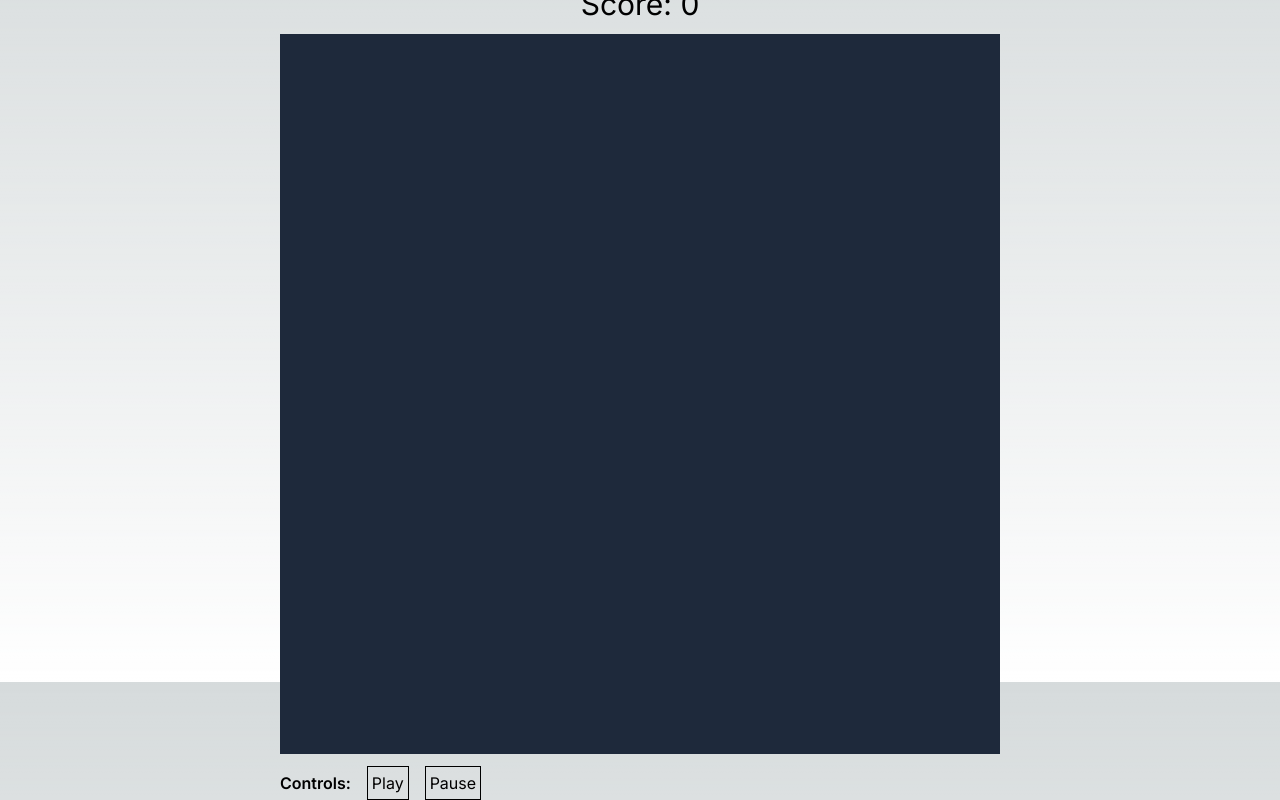
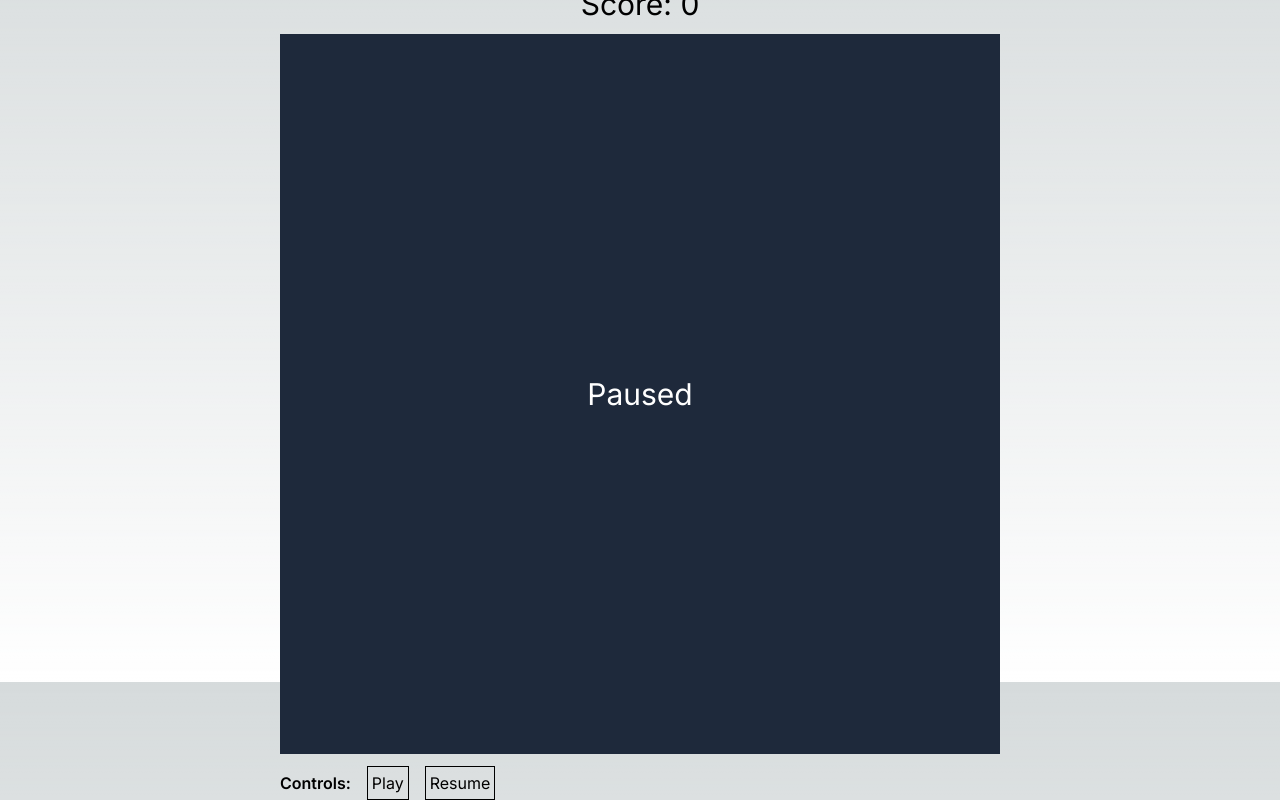
Before and after one commit to NathanielCoxson/pixel-arcade, a Next.js app: page /snake in a window 1280 px wide. Both pictures are taken after a click on the button "Pause". Shown: the part 118-918 px from the top of the page. Built offline with nearby package versions, Linux system fonts and the light colour scheme.

Commit message:
Finished pause feature.

```diff
--- a/app/snake/GameBoard.tsx
+++ b/app/snake/GameBoard.tsx
@@ -21,8 +21,11 @@ export default function GameBoard() {
     const colors = [OFF_COLOR, ON_COLOR, FOOD_COLOR];
 
     const [gameOver, setGameOver] = useState(false);
+    const [gamePaused, setGamePaused] = useState(false);
     const [displayedScore, setDisplayedScore] = useState<number>(0);
     const [board, setBoard] = useState<number[][]>([]);
+    const [prevSnakeCoords, setPrevSnakeCoords] = useState<Coordinate[]>([]);
+    const [prevDirection, setPrevDirection] = useState<Direction | undefined>(Direction.Right);
     const interval = useRef<ReturnType<typeof setInterval>>();
     let head: Coordinate = [0, 0];
     let snakeCoords: Coordinate[] = [];
@@ -103,8 +106,30 @@ export default function GameBoard() {
      */
     function endGame(): void {
         setGameOver(true);
+        setGamePaused(false);
         clearInterval(interval.current);
         document.removeEventListener('keydown', arrowKeyDownListener);
+    }
+
+    /**
+     * Pauses the game, saving the current state.
+     */
+    function pauseGame(): void {
+        setGamePaused(true);
+        clearInterval(interval.current);
+    }
+
+    /**
+     * Resumes the game after a pause using the existing state.
+     */
+    function resumeGame(): void {
+        snakeCoords = [...prevSnakeCoords];
+        head = snakeCoords[snakeCoords.length - 1];
+        currDirection = prevDirection;
+        score = displayedScore;
+        document.addEventListener('keydown', arrowKeyDownListener);
+        setGamePaused(false);
+        interval.current = setInterval(move, 500);
     }
 
     /**
@@ -112,7 +137,6 @@ export default function GameBoard() {
      * @returns void
      */
     function move(): void {
-        console.log('move');
         head = getNextLocation(head, currDirection);
         const headRow = head[0];
         const headCol = head[1];
@@ -126,7 +150,6 @@ export default function GameBoard() {
 
         const eatFood = board[headRow][headCol] === 2;
         if (eatFood) {
-
             setDisplayedScore(prev => prev + 1);
             score += 1;
             if (score === MAX_SCORE) {
@@ -150,6 +173,7 @@ export default function GameBoard() {
 
         // Add new head coordinate
         snakeCoords.push(head);
+        setPrevSnakeCoords(snakeCoords);
         setCellValue(head, 1);
     }
 
@@ -169,6 +193,7 @@ export default function GameBoard() {
 
         if (arrowKeys.has(key)) {
             currDirection = arrowKeys.get(key);
+            setPrevDirection(currDirection);
         }
     }
 
@@ -184,6 +209,7 @@ export default function GameBoard() {
         setBoard(cleanBoard);
         setDisplayedScore(0);
         setGameOver(false);
+        setGamePaused(false);
         const startRow = 0;
         const startCol = 0;
 
@@ -210,6 +236,8 @@ export default function GameBoard() {
         <section className="flex flex-col gap-3">
             <h2 className="text-center text-3xl">Score: {displayedScore}</h2>
             <div>
+                {/* Notification Overlays */}
+                {/* Game Over */}
                 {gameOver && <div className="absolute min-w-game-width min-h-game-height">
                     {displayedScore < MAX_SCORE && <h2 className="absolute top-1/2 left-1/2 -translate-x-1/2 -translate-y-1/2 text-center text-white text-3xl">
                         Game Over
@@ -218,6 +246,14 @@ export default function GameBoard() {
                         You Win!
                     </h2>}
                 </div>}
+                {/* Game Paused */}
+                {gamePaused && <div className="absolute min-w-game-width min-h-game-height">
+                    <h2 className="absolute top-1/2 left-1/2 -translate-x-1/2 -translate-y-1/2 text-center text-white text-3xl">
+                        Paused
+                    </h2>
+                </div>}
+
+                {/* Game Board */}
                 <div className="grid grid-rows-4 grid-cols-4 min-w-game-width min-h-game-height bg-slate-800">
 
                     {board.map((row: number[], i: number) => {
@@ -233,6 +269,8 @@ export default function GameBoard() {
                     })}
                 </div>
             </div>
+
+            {/* Controls */}
             <div className="flex gap-4 items-center">
                 {/* TODO Add controls here like reset etc, and add styling to make it appear more like a control bar*/}
                 <h3 className="font-semibold">Controls:</h3>
@@ -242,11 +280,18 @@ export default function GameBoard() {
                 >
                     Play
                 </button>
-                <button
+                {!gamePaused && <button
                     className="border border-black p-1 hover:bg-green-400"
+                    onClick={pauseGame}
                 >
                     Pause
-                </button>
+                </button>}
+                {gamePaused && <button
+                    className="border border-black p-1 hover:bg-green-400"
+                    onClick={resumeGame}
+                >
+                    Resume
+                </button>}
             </div>
         </section>
 
```
